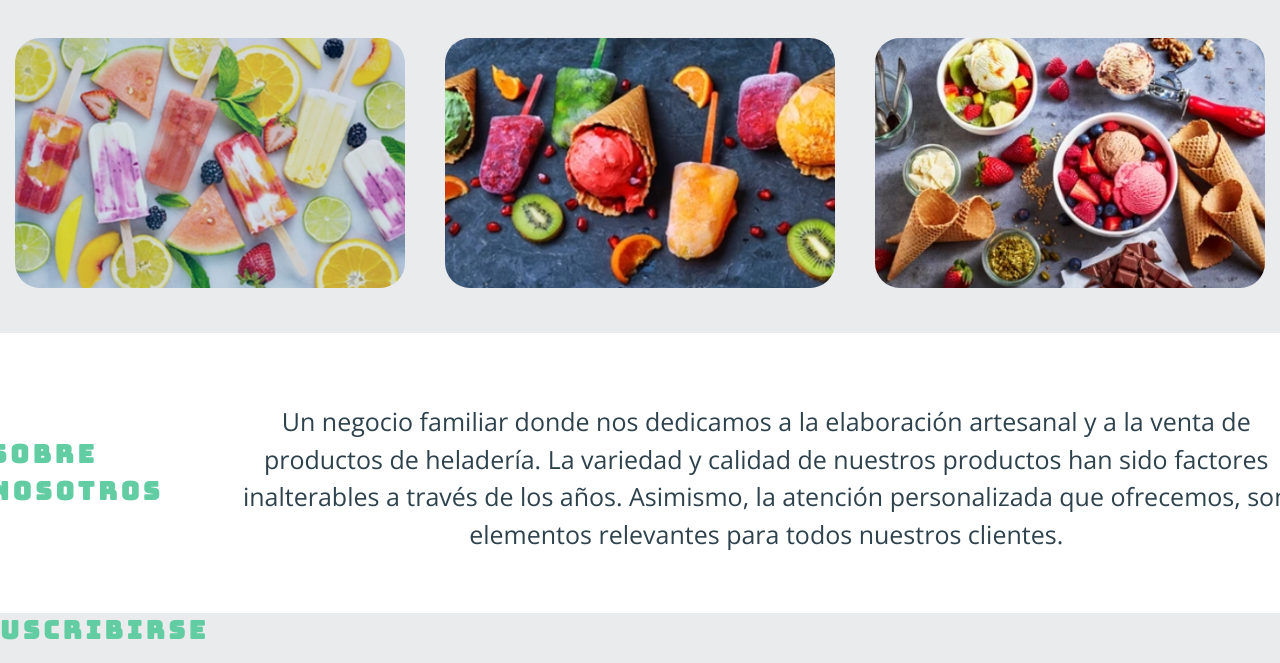
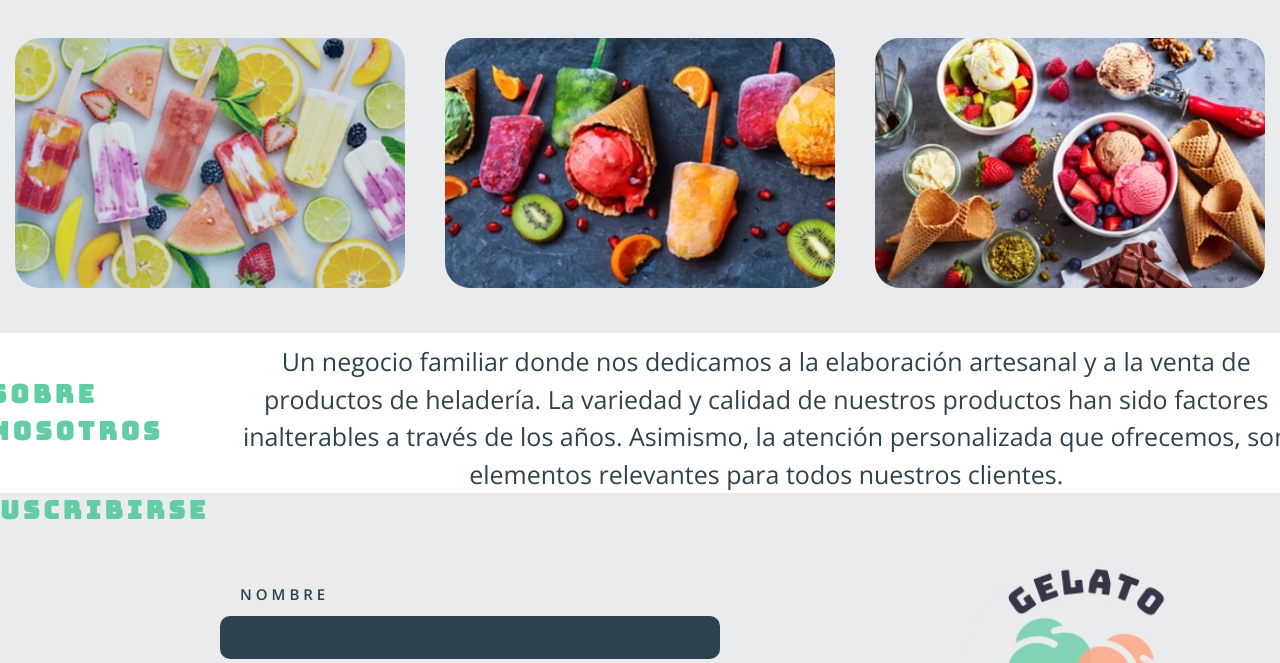
Before and after one commit to Jal-i/pagina-heladeria, a plain HTML site: page index.html in a window 1280 px wide. Shown: the part 137-800 px from the top of the page. Drawn offline with nearby package versions, Linux system fonts and the light colour scheme.

Commit message:
cambios de prueba

```diff
--- a/style.css
+++ b/style.css
@@ -20,7 +20,7 @@ main {
     display: grid;
     justify-content: center;
     align-items: center;
-    /* margin: 0 auto; */
+    margin: 0 auto;
     grid-template-columns: 1fr;
     grid-template-rows: repeat(8, max-content);
     grid-template-areas:
@@ -38,9 +38,9 @@ main {
 
 .container {
     width: 100%;
-    /* margin: 0 auto; */
+    margin: 0 auto;
     overflow: hidden;
-    padding: 60px 0;
+    /* padding: 60px 0; */
 }
 
 .main__hero {
@@ -287,6 +287,7 @@ p {
     grid-area: contact;
     width: 100%;
     height: 390px;
+    padding-left: 20px;
     background-image: url(/img/fondo01.jpg);
     background-size: cover;
     background-repeat: no-repeat;
@@ -466,6 +467,7 @@ p {
     .main {
         width: 100%;
         height: 100%;
+        margin: 0 auto;
         overflow: hidden;
     }
     .main__bg {
```
